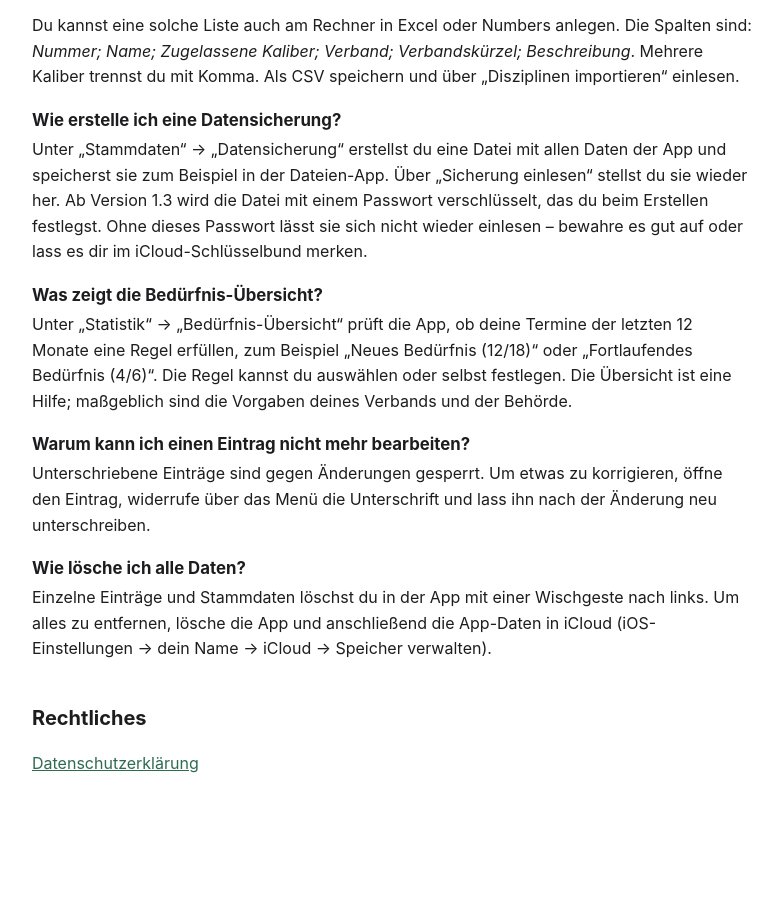
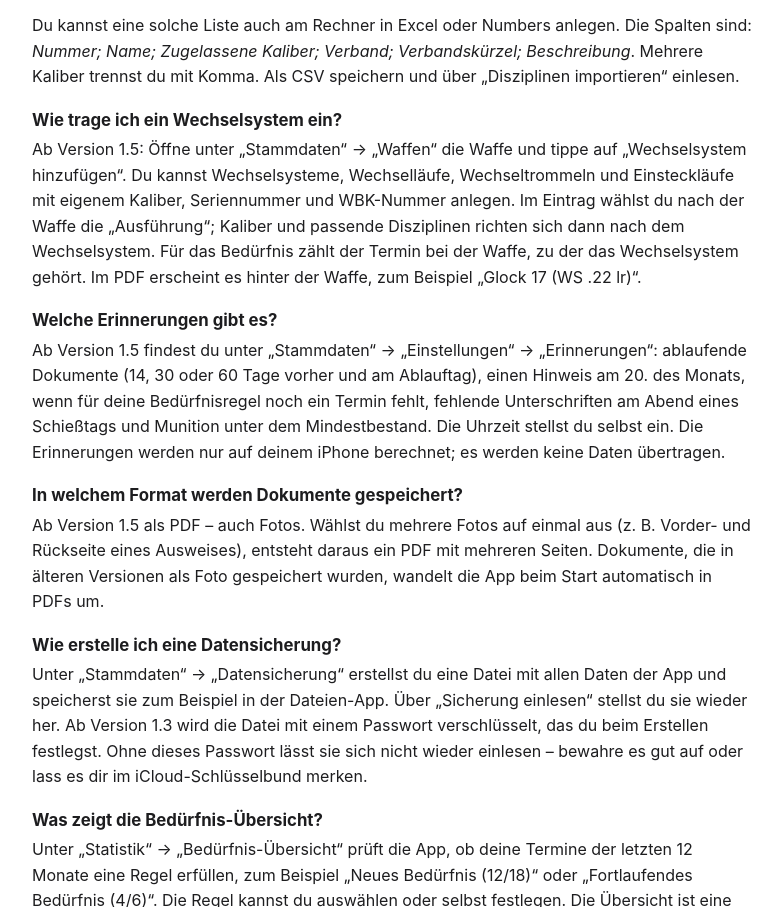
Before and after one commit to cbehncke/schiessbuch, a plain HTML site: page support.html in a window 1280 px wide. Shown: the part 1715-2622 px from the top of the page, without its empty margins (248-1030 px from the left). Before the commit the page ends 2571 px from the top, so only its background shows below. Drawn offline with Linux system fonts and the light colour scheme.

Commit message:
Add files via upload

```diff
--- a/support.html
+++ b/support.html
@@ -59,6 +59,15 @@
 <p>Ab Version 1.4: Unter „Stammdaten“ → „Disziplinen“ findest du oben rechts „Teilen und Importieren“. Du kannst alle Disziplinen oder nur die eines Verbands als CSV-Datei teilen, zum Beispiel per WhatsApp oder AirDrop. Die Datei enthält nur Nummer, Name, zugelassene Kaliber, Verband und Beschreibung – nichts Persönliches. Wer sie öffnet und „Schießbuch“ wählt, kann die Disziplinen übernehmen; bereits vorhandene werden übersprungen.</p>
 <p>Du kannst eine solche Liste auch am Rechner in Excel oder Numbers anlegen. Die Spalten sind: <em>Nummer; Name; Zugelassene Kaliber; Verband; Verbandskürzel; Beschreibung</em>. Mehrere Kaliber trennst du mit Komma. Als CSV speichern und über „Disziplinen importieren“ einlesen.</p>
 
+<h3>Wie trage ich ein Wechselsystem ein?</h3>
+<p>Ab Version 1.5: Öffne unter „Stammdaten“ → „Waffen“ die Waffe und tippe auf „Wechselsystem hinzufügen“. Du kannst Wechselsysteme, Wechselläufe, Wechseltrommeln und Einsteckläufe mit eigenem Kaliber, Seriennummer und WBK-Nummer anlegen. Im Eintrag wählst du nach der Waffe die „Ausführung“; Kaliber und passende Disziplinen richten sich dann nach dem Wechselsystem. Für das Bedürfnis zählt der Termin bei der Waffe, zu der das Wechselsystem gehört. Im PDF erscheint es hinter der Waffe, zum Beispiel „Glock 17 (WS .22 lr)“.</p>
+
+<h3>Welche Erinnerungen gibt es?</h3>
+<p>Ab Version 1.5 findest du unter „Stammdaten“ → „Einstellungen“ → „Erinnerungen“: ablaufende Dokumente (14, 30 oder 60 Tage vorher und am Ablauftag), einen Hinweis am 20. des Monats, wenn für deine Bedürfnisregel noch ein Termin fehlt, fehlende Unterschriften am Abend eines Schießtags und Munition unter dem Mindestbestand. Die Uhrzeit stellst du selbst ein. Die Erinnerungen werden nur auf deinem iPhone berechnet; es werden keine Daten übertragen.</p>
+
+<h3>In welchem Format werden Dokumente gespeichert?</h3>
+<p>Ab Version 1.5 als PDF – auch Fotos. Wählst du mehrere Fotos auf einmal aus (z. B. Vorder- und Rückseite eines Ausweises), entsteht daraus ein PDF mit mehreren Seiten. Dokumente, die in älteren Versionen als Foto gespeichert wurden, wandelt die App beim Start automatisch in PDFs um.</p>
+
 <h3>Wie erstelle ich eine Datensicherung?</h3>
 <p>Unter „Stammdaten“ → „Datensicherung“ erstellst du eine Datei mit allen Daten der App und speicherst sie zum Beispiel in der Dateien-App. Über „Sicherung einlesen“ stellst du sie wieder her. Ab Version 1.3 wird die Datei mit einem Passwort verschlüsselt, das du beim Erstellen festlegst. Ohne dieses Passwort lässt sie sich nicht wieder einlesen – bewahre es gut auf oder lass es dir im iCloud-Schlüsselbund merken.</p>
 
```
Also changed, not shown: index.html (+4 -3 lines).
